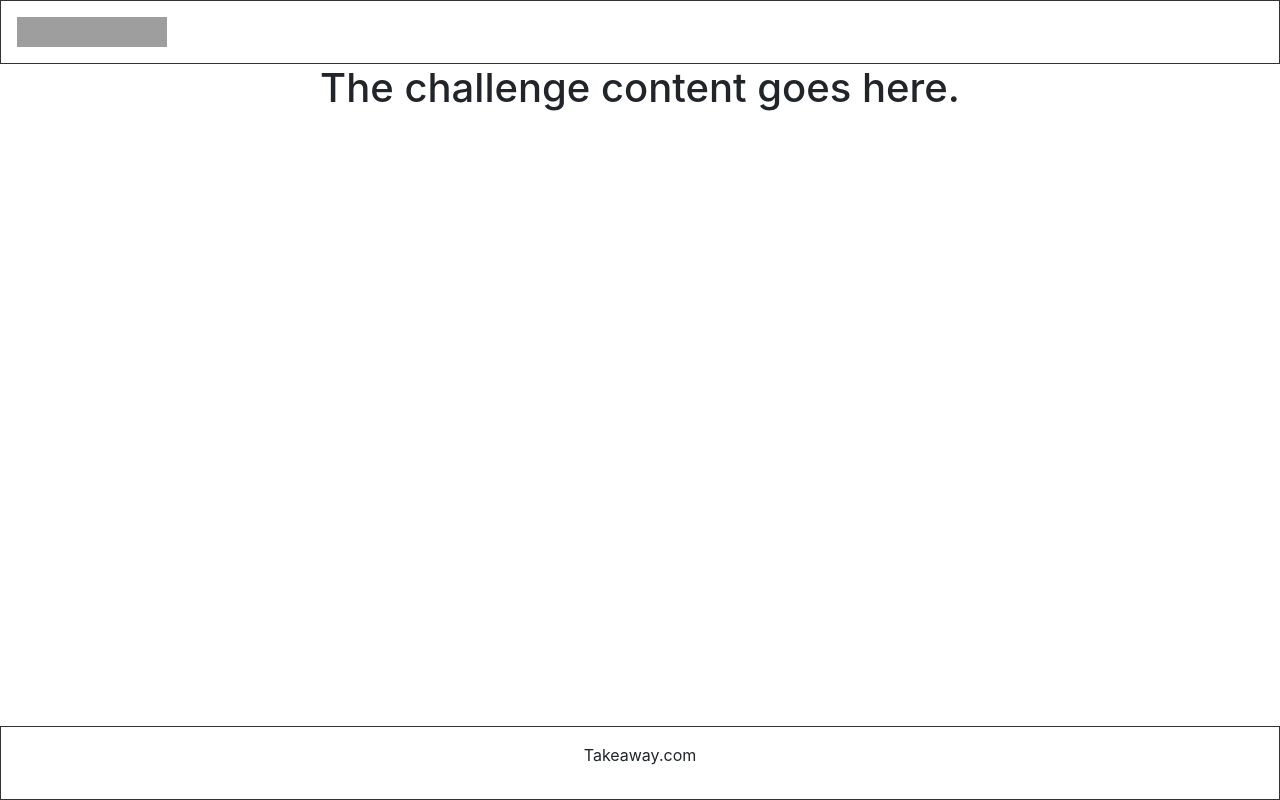
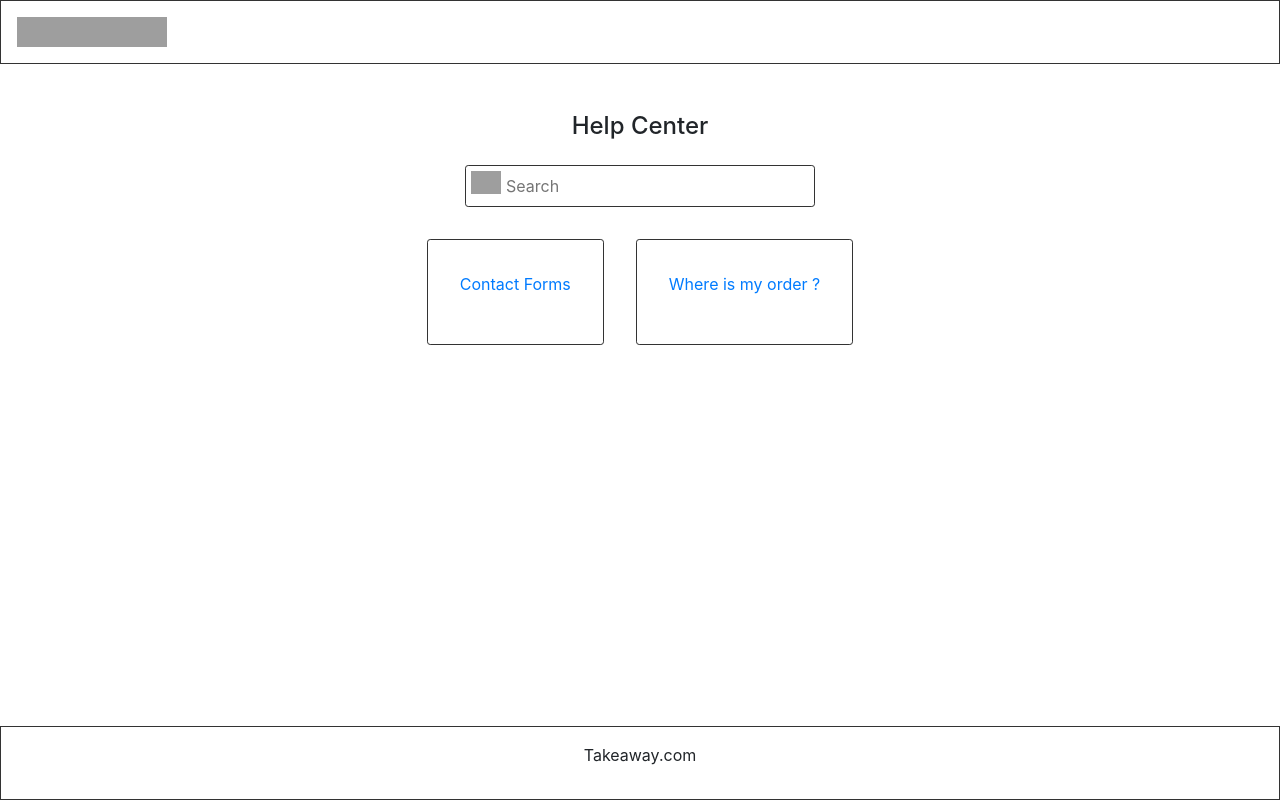
Before and after one commit to yusuf-kaleem/Project-FAQ, a Next.js app in the folder frontend/: page / in a window 1280 px wide. Built offline with nearby package versions, Linux system fonts and the light colour scheme; grey boxes are pictures that could not be loaded.

Commit message:
adding help center

```diff
--- /dev/null
+++ b/frontend/components/help_center/help_center.jsx
@@ -0,0 +1,24 @@
+import styles from './help_center.module.css'
+import Card from '../card/card'
+import Search_bar from '../search_bar/search_bar'
+import React from 'react'
+
+function help_center(){
+return <div className={styles.container}>
+
+<h3 data-testid="title" className={styles.title}>Help Center</h3>
+
+<Search_bar  input={null} setKeyword={()=>{}}  placeholder="Search"></Search_bar>
+
+<div className={styles.card_container}>
+
+<Card title="Contact Forms" redirect="/ContactForm"></Card>
+
+<Card title="Where is my order ?" redirect="/OrderDetails"></Card>
+
+</div>
+
+</div>
+}
+
+export default help_center
--- /dev/null
+++ b/frontend/components/help_center/help_center.module.css
@@ -0,0 +1,19 @@
+.container{
+    display: flex;
+    padding: 3em;
+    flex-direction:column;
+    align-items:center;
+    flex: 1;
+    justify-content: center;
+}
+
+.card_container{
+    display: flex;
+    flex-direction:row;
+    align-items:center;
+    justify-content: center;
+}
+
+.title{
+    font-size: 1.5em;
+}
--- a/frontend/pages/index.jsx
+++ b/frontend/pages/index.jsx
@@ -1,10 +1,11 @@
 import Layout from '../components/layout';
 import React from 'react'
+import Help_center from '../components/help_center/help_center';
 
 export default function App() {
   return (
     <Layout>
-      <h1>The challenge content goes here.</h1>
+    <Help_center></Help_center>
     </Layout>
   );
 };
```
Also changed, not shown: 1 other file (tests, documents, lock files or other folders).
